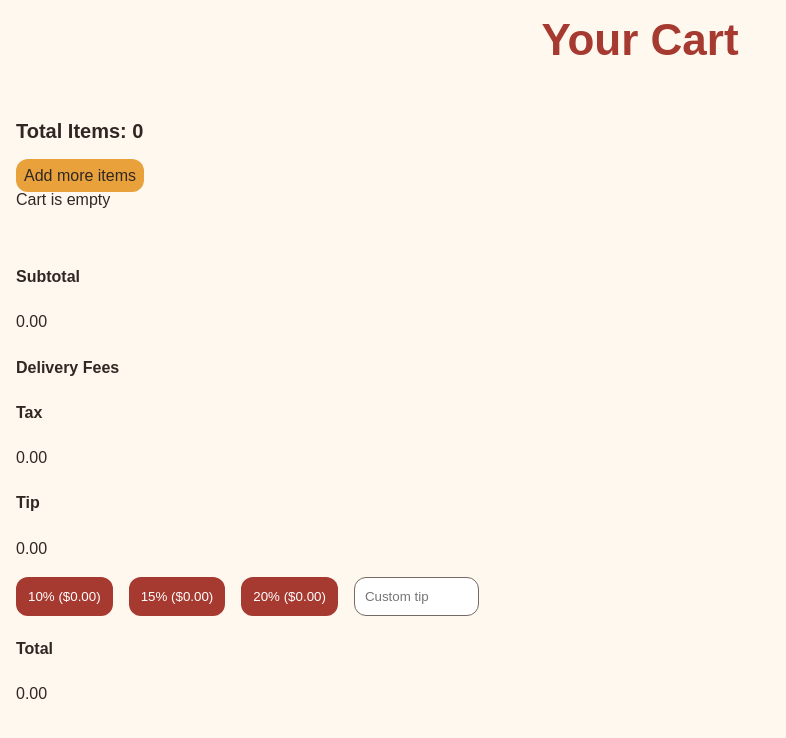
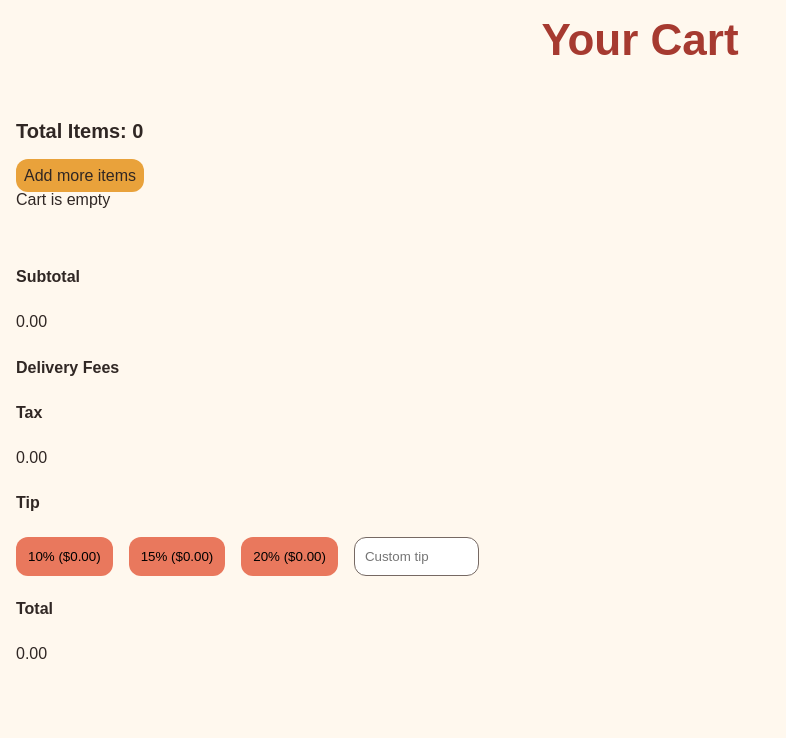
Before and after one commit to jjackson112/pau-hana-kitchen, a React (Vite) app in the folder frontend/: page /cart in a window 1280 px wide. Shown: the top 738 px of the page, without its empty margins (0-786 px from the left). Built offline with nearby package versions, Linux system fonts and the light colour scheme.

Commit message:
add tipOption selector

```diff
--- a/frontend/src/pages/Cart.jsx
+++ b/frontend/src/pages/Cart.jsx
@@ -23,6 +23,7 @@ function Cart() {
     const taxRate = 0.08
     const tax = subtotal * taxRate
     const tip = useSelector((state) => state.cart.tip)
+    const tipOption = useSelector((state) => state.cart.tipOption)
     const total = subtotal + tax + tip
 
     console.log("CART ITEMS", cartItems)
@@ -63,34 +64,34 @@ function Cart() {
                 </div>
                 <div className="tip">
                     <h4 >Tip</h4>
-                    <p>{tip.toFixed(2)}</p>
                 </div>
                 <div className="tip-options">
                     <button
-                        className={`tip-btn ${tip === tip10 ? "active" : ""}`}
-                        onClick={() => dispatch(setTip(tip10))}
+                        className={`tip-btn ${tipOption === "10" ? "active" : ""}`}
+                        onClick={() => dispatch(setTip({ amount: tip10, option: "10"}))}
                     >
                         10% (${tip10.toFixed(2)})
                     </button>
 
                     <button
-                        className={`tip-btn ${tip === tip15 ? "active" : ""}`}
-                        onClick={() => dispatch(setTip(tip15))}
+                        className={`tip-btn ${tipOption === "15" ? "active" : ""}`}
+                        onClick={() => dispatch(setTip( {amount: tip15, option: "15"}))}
                     >
                         15% (${tip15.toFixed(2)})
                     </button>
 
                     <button
-                        className={`tip-btn ${tip === tip20 ? "active" : ""}`}
-                        onClick={() => dispatch(setTip(tip20))}
+                        className={`tip-btn ${tipOption === "20" ? "active" : ""}`}
+                        onClick={() => dispatch(setTip({ amount: tip20, option: "20"}))}
                     >
                         20% (${tip20.toFixed(2)})
                     </button>
                     <input
-                        className="custom-tip-field"
+                        className={`custom-tip-field ${tipOption === "custom" ? "active" : ""}`}
                         type="number"
                         min="0"
                         step="0.01"
+                        value={tipOption === "custom" ? tip : ""}
                         placeholder="Custom tip"
                         onChange={(e) => {
                             const value = e.target.value
```
